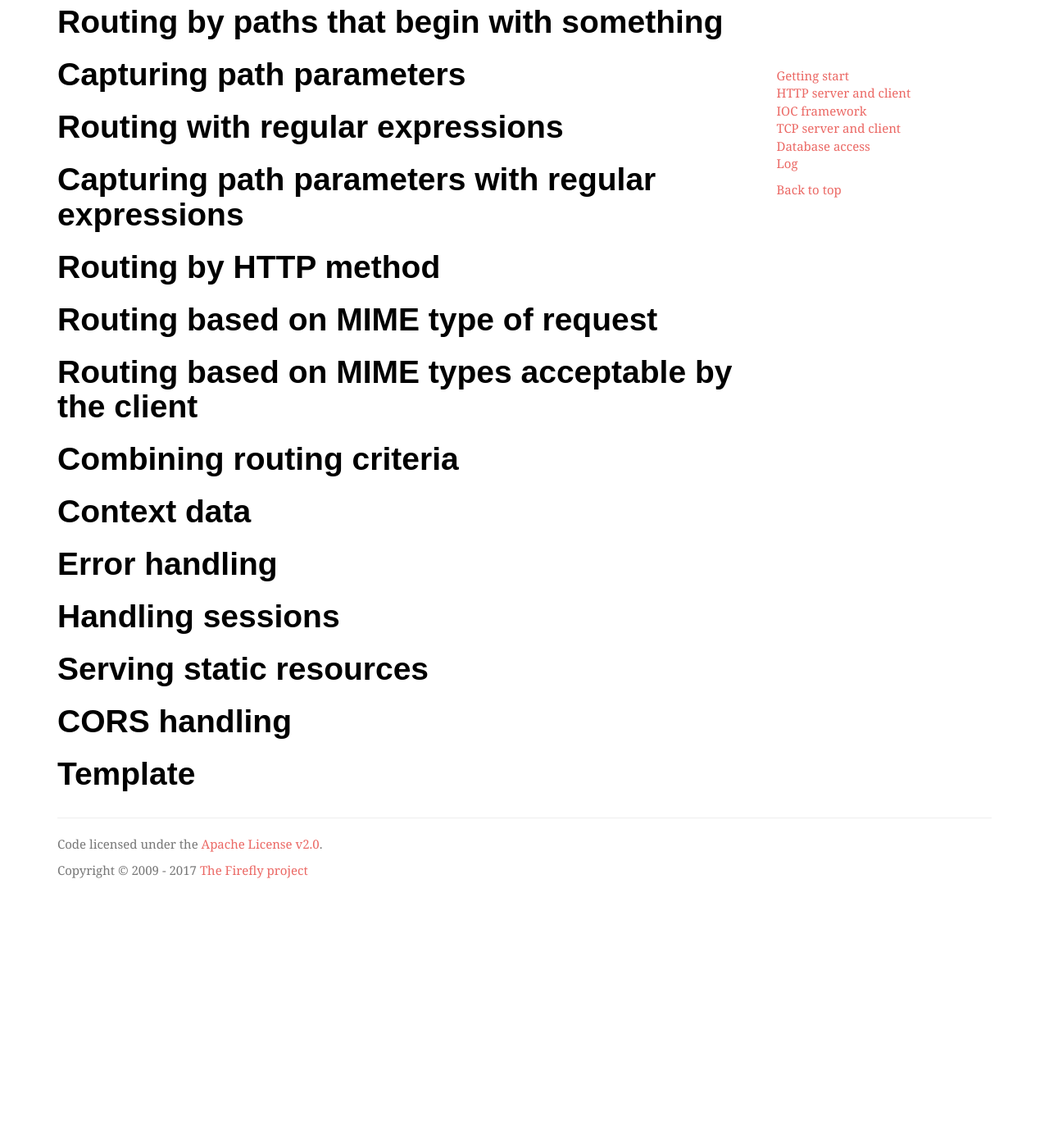
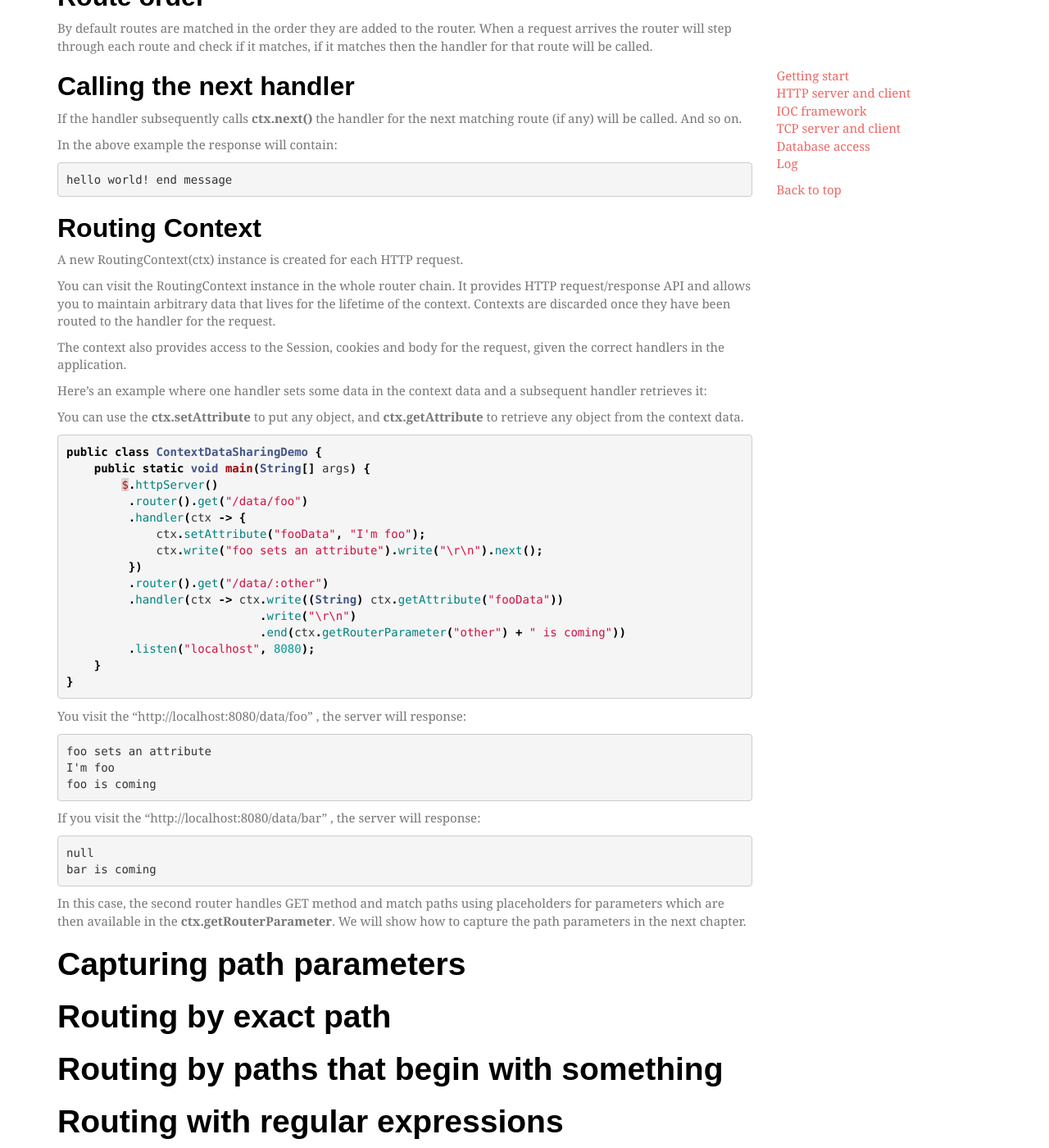
Before and after one commit to hypercube1024/firefly, a Jekyll site: the page built from _docs/http-server-and-client.md, in a window 1280 px wide and 1400 px high, scrolled down 1428 px. Shown: the whole window at 82% size. Built offline with Jekyll 4.4.1, drawn with Linux system fonts in a browser that asks for light colours; some web fonts are replaced; before the commit the page ends 2511 px from its top, so only the background shows below that; some of the changed text lies outside the part shown.

Commit message:
[doc]:write chapter Basic concepts

````diff
--- a/_docs/http-server-and-client.md
+++ b/_docs/http-server-and-client.md
@@ -9,16 +9,19 @@
 <!-- TOC depthFrom:1 depthTo:6 withLinks:1 updateOnSave:1 orderedList:0 -->
 
 - [Basic concepts](#basic-concepts)
+	- [Class $](#class-)
+	- [Route order](#route-order)
+	- [Calling the next handler](#calling-the-next-handler)
+	- [Routing Context](#routing-context)
+- [Capturing path parameters](#capturing-path-parameters)
 - [Routing by exact path](#routing-by-exact-path)
 - [Routing by paths that begin with something](#routing-by-paths-that-begin-with-something)
-- [Capturing path parameters](#capturing-path-parameters)
 - [Routing with regular expressions](#routing-with-regular-expressions)
 - [Capturing path parameters with regular expressions](#capturing-path-parameters-with-regular-expressions)
 - [Routing by HTTP method](#routing-by-http-method)
 - [Routing based on MIME type of request](#routing-based-on-mime-type-of-request)
 - [Routing based on MIME types acceptable by the client](#routing-based-on-mime-types-acceptable-by-the-client)
 - [Combining routing criteria](#combining-routing-criteria)
-- [Context data](#context-data)
 - [Error handling](#error-handling)
 - [Handling sessions](#handling-sessions)
 - [Serving static resources](#serving-static-resources)
@@ -59,11 +62,18 @@
 It basically does the same thing as the HTTP server hello world example from the previous section,
 but this time using two routers handle GET method and path '/'.
 
-**Route order:**
+## Class $
+The class $ provides primary API of Firefly, such as
+- Creating HTTP server and client
+- Creating TCP server and client
+- Creating application context
+- I/O, string, json, thread ... utilities
+
+## Route order
 By default routes are matched in the order they are added to the router.
 When a request arrives the router will step through each route and check if it matches, if it matches then the handler for that route will be called.
 
-**Calling the next handler:**
+## Calling the next handler
 If the handler subsequently calls **ctx.next()** the handler for the next matching route (if any) will be called. And so on.
 
 In the above example the response will contain:
@@ -71,12 +81,56 @@
 hello world! end message
 ```
 
+## Routing Context
+A new RoutingContext(ctx) instance is created for each HTTP request.
+
+You can visit the RoutingContext instance in the whole router chain. It provides HTTP request/response API and allows you to maintain arbitrary data that lives for the lifetime of the context. Contexts are discarded once they have been routed to the handler for the request.
+
+The context also provides access to the Session, cookies and body for the request, given the correct handlers in the application.
+
+Here’s an example where one handler sets some data in the context data and a subsequent handler retrieves it:
+
+You can use the **ctx.setAttribute** to put any object, and **ctx.getAttribute** to retrieve any object from the context data.
+
+```java
+public class ContextDataSharingDemo {
+    public static void main(String[] args) {
+        $.httpServer()
+         .router().get("/data/foo")
+         .handler(ctx -> {
+             ctx.setAttribute("fooData", "I'm foo");
+             ctx.write("foo sets an attribute").write("\r\n").next();
+         })
+         .router().get("/data/:other")
+         .handler(ctx -> ctx.write((String) ctx.getAttribute("fooData"))
+                            .write("\r\n")
+                            .end(ctx.getRouterParameter("other") + " is coming"))
+         .listen("localhost", 8080);
+    }
+}
+```
+You visit the "http://localhost:8080/data/foo" , the server will response:
+```
+foo sets an attribute
+I'm foo
+foo is coming
+```
+
+If you visit the "http://localhost:8080/data/bar" , the server will response:
+```
+null
+bar is coming
+```
+
+In this case, the second router handles GET method and match paths using placeholders for parameters which are then available in the **ctx.getRouterParameter**.
+We will show how to capture the path parameters in the next chapter.
+
+
+# Capturing path parameters
 
 # Routing by exact path
 
 # Routing by paths that begin with something
-
-# Capturing path parameters
 
 # Routing with regular expressions
 
````
Also changed, not shown: other parts of _docs/http-server-and-client.md (+0 -2 lines).
